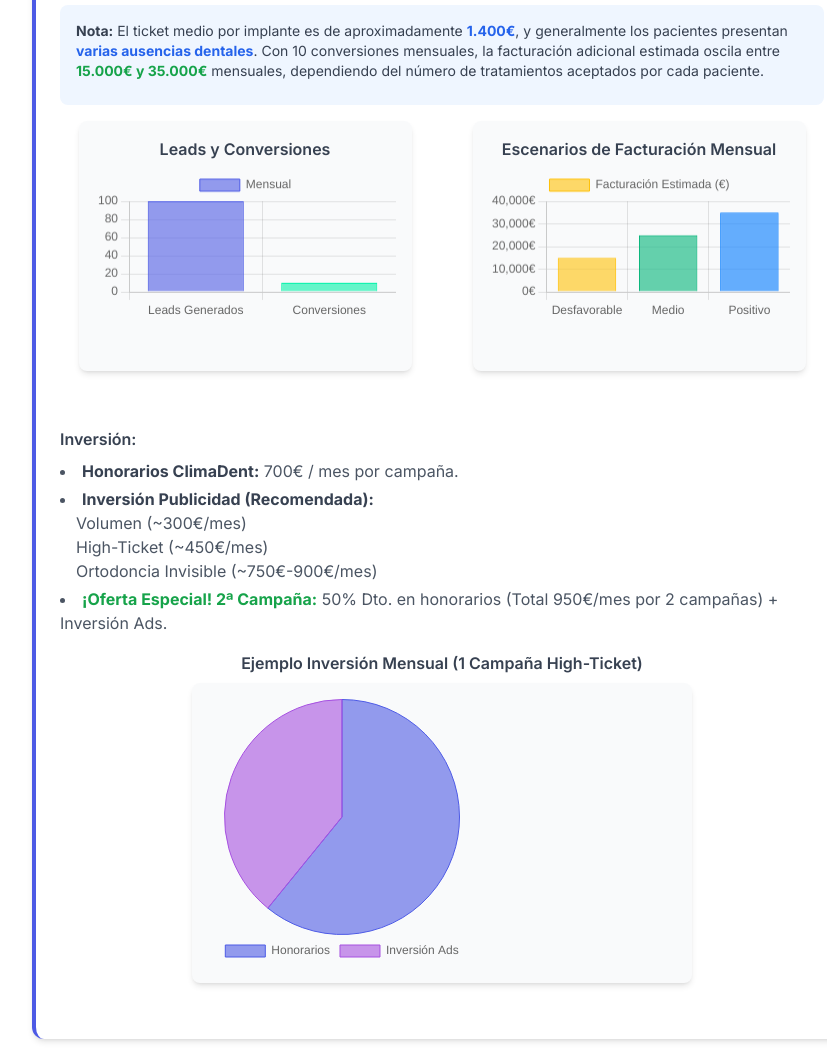
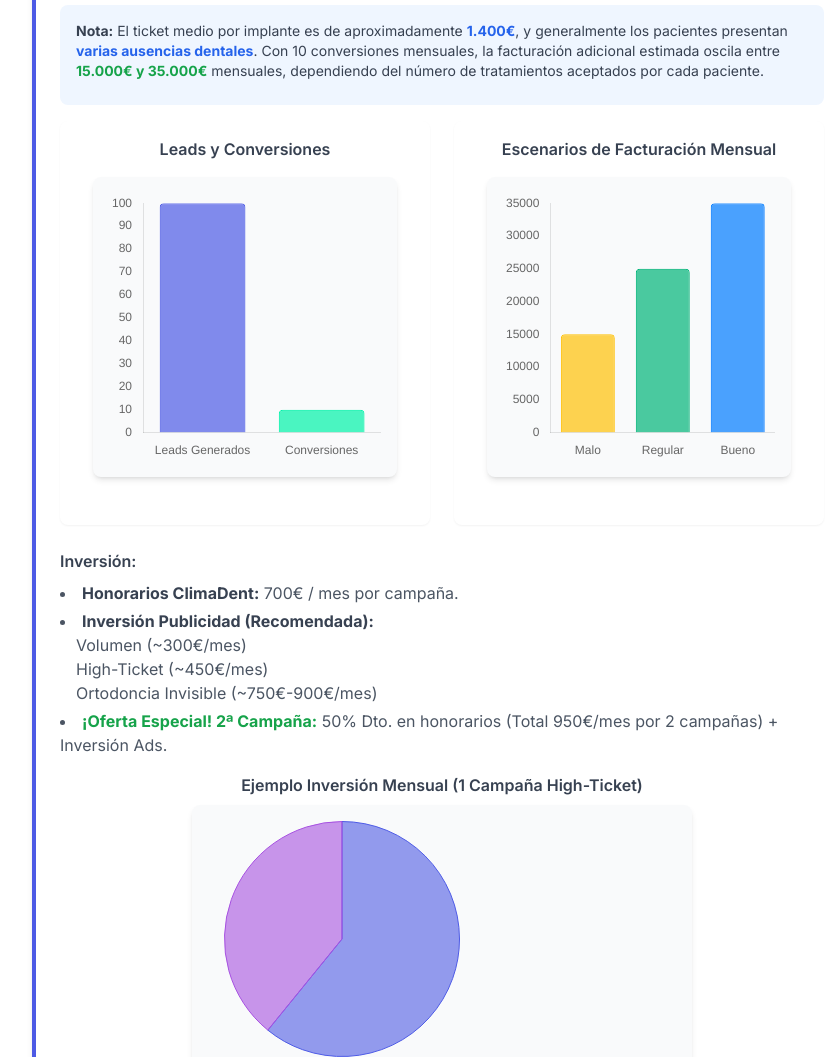
Before and after one commit to Raul1312-tech/Propuesta-climadent, a plain HTML site: page index.html in a window 1280 px wide. Shown: the part 989-2046 px from the top of the page, without its empty margins (200-1027 px from the left). Drawn offline with nearby package versions, Linux system fonts and the light colour scheme.

Commit message:
Corregido problema de etiquetas en gráfico de escenarios

```diff
--- a/index.html
+++ b/index.html
@@ -184,14 +184,18 @@
             <div class="bg-blue-50 p-4 rounded-lg mb-4">
                 <p class="text-gray-700 text-sm mb-2"><strong>Nota:</strong> El ticket medio por implante es de aproximadamente <strong class="text-blue-600">1.400€</strong>, y generalmente los pacientes presentan <strong class="text-blue-600">varias ausencias dentales</strong>. Con 10 conversiones mensuales, la facturación adicional estimada oscila entre <strong class="text-green-600">15.000€ y 35.000€</strong> mensuales, dependiendo del número de tratamientos aceptados por cada paciente.</p>
             </div>
-            <div class="grid md:grid-cols-2 gap-6 mb-4">
-                <div class="chart-container fade-in" style="animation-delay: 0.2s; height: 250px;">
-                    <h5 class="text-center text-gray-700 font-semibold mb-2">Leads y Conversiones</h5>
-                    <canvas id="leadConversionChart"></canvas>
+            <div class="grid grid-cols-1 md:grid-cols-2 gap-6 mb-4">
+                <div class="bg-white p-4 rounded-lg shadow-sm">
+                    <h5 class="text-center text-gray-700 font-semibold mb-4">Leads y Conversiones</h5>
+                    <div class="chart-container fade-in" style="animation-delay: 0.2s; min-height: 300px; max-height: 350px; position: relative;">
+                        <canvas id="leadConversionChart"></canvas>
+                    </div>
                 </div>
-                <div class="chart-container fade-in" style="animation-delay: 0.3s; height: 250px;">
-                    <h5 class="text-center text-gray-700 font-semibold mb-2">Escenarios de Facturación Mensual</h5>
-                    <canvas id="revenueChart"></canvas>
+                <div class="bg-white p-4 rounded-lg shadow-sm">
+                    <h5 class="text-center text-gray-700 font-semibold mb-4">Escenarios de Facturación Mensual</h5>
+                    <div class="chart-container fade-in" style="animation-delay: 0.3s; min-height: 300px; max-height: 350px; position: relative;">
+                        <canvas id="revenueChart"></canvas>
+                    </div>
                 </div>
             </div>
 
@@ -296,8 +300,10 @@
 
         <div class="mb-8">
             <h3 class="text-xl font-semibold mb-4 text-center" style="color: var(--climadent-dark-blue);">Comparativa Inversión Mensual (Honorarios ClimaDent)</h3>
-            <div class="chart-container fade-in">
-                <canvas id="packageComparisonChart"></canvas>
+            <div class="bg-white p-4 rounded-lg shadow-sm">
+                <div class="chart-container fade-in" style="min-height: 300px; max-height: 400px; position: relative;">
+                    <canvas id="packageComparisonChart"></canvas>
+                </div>
             </div>
         </div>
 
@@ -340,7 +346,7 @@
     <script>
         // Chart for Lead Conversion
         const leadConversionCtx = document.getElementById('leadConversionChart').getContext('2d');
-        new Chart(leadConversionCtx, {
+        const leadChart = new Chart(leadConversionCtx, {
             type: 'bar',
             data: {
                 labels: ['Leads Generados', 'Conversiones'],
@@ -348,21 +354,44 @@
                     label: 'Mensual',
                     data: [100, 10],
                     backgroundColor: [
-                        'rgba(77, 90, 229, 0.6)',
-                        'rgba(0, 242, 169, 0.6)'
+                        'rgba(77, 90, 229, 0.7)',
+                        'rgba(0, 242, 169, 0.7)'
                     ],
                     borderColor: [
                         'rgba(77, 90, 229, 1)',
                         'rgba(0, 242, 169, 1)'
                     ],
-                    borderWidth: 1
+                    borderWidth: 1,
+                    borderRadius: 4
                 }]
             },
             options: {
                 responsive: true,
+                maintainAspectRatio: false,
+                indexAxis: window.innerWidth < 768 ? 'y' : 'x', // Horizontal bars on mobile
                 scales: {
                     y: {
-                        beginAtZero: true
+                        beginAtZero: true,
+                        grid: {
+                            display: false
+                        }
+                    },
+                    x: {
+                        grid: {
+                            display: false
+                        }
+                    }
+                },
+                plugins: {
+                    legend: {
+                        display: false
+                    },
+                    tooltip: {
+                        callbacks: {
+                            label: function(context) {
+                                return context.raw + (context.dataIndex === 0 ? ' leads' : ' conversiones');
+                            }
+                        }
                     }
                 }
             }
@@ -399,34 +428,74 @@
 
         // Chart for Revenue Scenarios
         const revenueCtx = document.getElementById('revenueChart').getContext('2d');
-        new Chart(revenueCtx, {
+        const revenueChart = new Chart(revenueCtx, {
             type: 'bar',
             data: {
-                labels: ['Desfavorable', 'Medio', 'Positivo'],
+                labels: ['Malo', 'Regular', 'Bueno'],
                 datasets: [{
                     label: 'Facturación Estimada (€)',
                     data: [15000, 25000, 35000],
                     backgroundColor: [
-                        'rgba(255, 193, 7, 0.6)',
-                        'rgba(0, 180, 120, 0.6)',
-                        'rgba(0, 123, 255, 0.6)'
+                        'rgba(255, 193, 7, 0.7)',
+                        'rgba(0, 180, 120, 0.7)',
+                        'rgba(0, 123, 255, 0.7)'
                     ],
                     borderColor: [
                         'rgba(255, 193, 7, 1)',
                         'rgba(0, 180, 120, 1)',
                         'rgba(0, 123, 255, 1)'
                     ],
-                    borderWidth: 1
+                    borderWidth: 1,
+                    borderRadius: 4
                 }]
             },
             options: {
                 responsive: true,
+                maintainAspectRatio: false,
+                indexAxis: window.innerWidth < 768 ? 'y' : 'x', // Horizontal bars on mobile
                 scales: {
                     y: {
                         beginAtZero: true,
+                        grid: {
+                            display: false
+                        },
                         ticks: {
-                            callback: function(value) {
-                                return value.toLocaleString() + '€';
+                            callback: function(value, index) {
+                                if (window.innerWidth < 768) {
+                                    // En móvil, cuando las barras están horizontales, el eje Y muestra las etiquetas
+                                    return ['Malo', 'Regular', 'Bueno'][index];
+                                }
+                                return value;
+                            }
+                        }
+                    },
+                    x: {
+                        grid: {
+                            display: false
+                        },
+                        ticks: {
+                            callback: function(value, index) {
+                                if (window.innerWidth < 768) {
+                                    // En móvil, para el eje X que muestra valores
+                                    return value.toLocaleString() + '€';
+                                }
+                                // En escritorio, para el eje X que muestra etiquetas
+                                return ['Malo', 'Regular', 'Bueno'][index];
+                            }
+                        }
+                    }
+                },
+                plugins: {
+                    legend: {
+                        display: false
+                    },
+                    tooltip: {
+                        callbacks: {
+                            title: function(context) {
+                                return ['Malo', 'Regular', 'Bueno'][context[0].dataIndex];
+                            },
+                            label: function(context) {
+                                return context.raw.toLocaleString() + '€';
                             }
                         }
                     }
@@ -434,9 +503,20 @@
             }
         });
 
+        // Adjust charts on window resize
+        window.addEventListener('resize', function() {
+            // Toggle horizontal/vertical bars based on screen width
+            leadChart.options.indexAxis = window.innerWidth < 768 ? 'y' : 'x';
+            revenueChart.options.indexAxis = window.innerWidth < 768 ? 'y' : 'x';
+
+            // Update the charts
+            leadChart.update();
+            revenueChart.update();
+        });
+
         // Chart for Package Comparison
         const packageComparisonCtx = document.getElementById('packageComparisonChart').getContext('2d');
-        new Chart(packageComparisonCtx, {
+        const packageChart = new Chart(packageComparisonCtx, {
             type: 'bar',
             data: {
                 labels: ['1 Campaña', '2 Campañas', 'Camp + CM', 'Camp + SEO', '360 Digital'],
@@ -444,11 +524,11 @@
                     label: 'Euros (€)',
                     data: [700, 950, 950, 950, 1100],
                     backgroundColor: [
-                        'rgba(0, 242, 169, 0.6)',
-                        'rgba(77, 90, 229, 0.6)',
-                        'rgba(128, 128, 128, 0.6)',
-                        'rgba(128, 128, 128, 0.6)',
-                        'rgba(166, 80, 224, 0.6)'
+                        'rgba(0, 242, 169, 0.7)',
+                        'rgba(77, 90, 229, 0.7)',
+                        'rgba(128, 128, 128, 0.7)',
+                        'rgba(128, 128, 128, 0.7)',
+                        'rgba(166, 80, 224, 0.7)'
                     ],
                     borderColor: [
                         'rgba(0, 242, 169, 1)',
@@ -457,24 +537,55 @@
                         'rgba(128, 128, 128, 1)',
                         'rgba(166, 80, 224, 1)'
                     ],
-                    borderWidth: 1
+                    borderWidth: 1,
+                    borderRadius: 4
                 }]
             },
             options: {
                 responsive: true,
+                maintainAspectRatio: false,
+                indexAxis: window.innerWidth < 768 ? 'y' : 'x', // Horizontal bars on mobile
                 scales: {
                     y: {
                         beginAtZero: true,
-                        max: 1200
+                        max: window.innerWidth < 768 ? undefined : 1200,
+                        grid: {
+                            display: false
+                        }
+                    },
+                    x: {
+                        grid: {
+                            display: false
+                        },
+                        ticks: {
+                            font: {
+                                size: 12
+                            }
+                        }
                     }
                 },
                 plugins: {
                     legend: {
                         display: false
+                    },
+                    tooltip: {
+                        callbacks: {
+                            label: function(context) {
+                                return context.raw + '€';
+                            }
+                        }
                     }
                 }
             }
         });
+
+        // Add this chart to resize handler
+        window.addEventListener('resize', function() {
+            // Toggle horizontal/vertical bars based on screen width
+            packageChart.options.indexAxis = window.innerWidth < 768 ? 'y' : 'x';
+            packageChart.options.scales.y.max = window.innerWidth < 768 ? undefined : 1200;
+            packageChart.update();
+        });
     </script>
 </body>
 </html>
```
